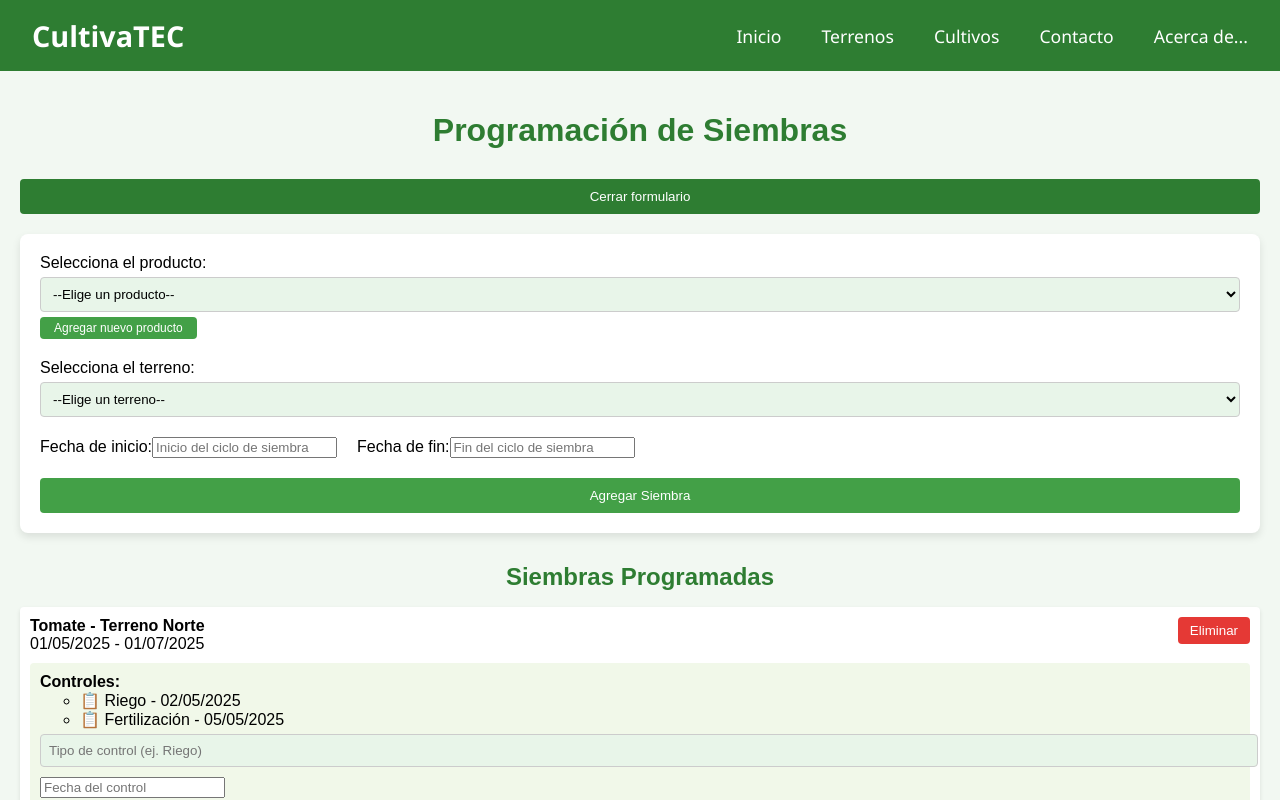
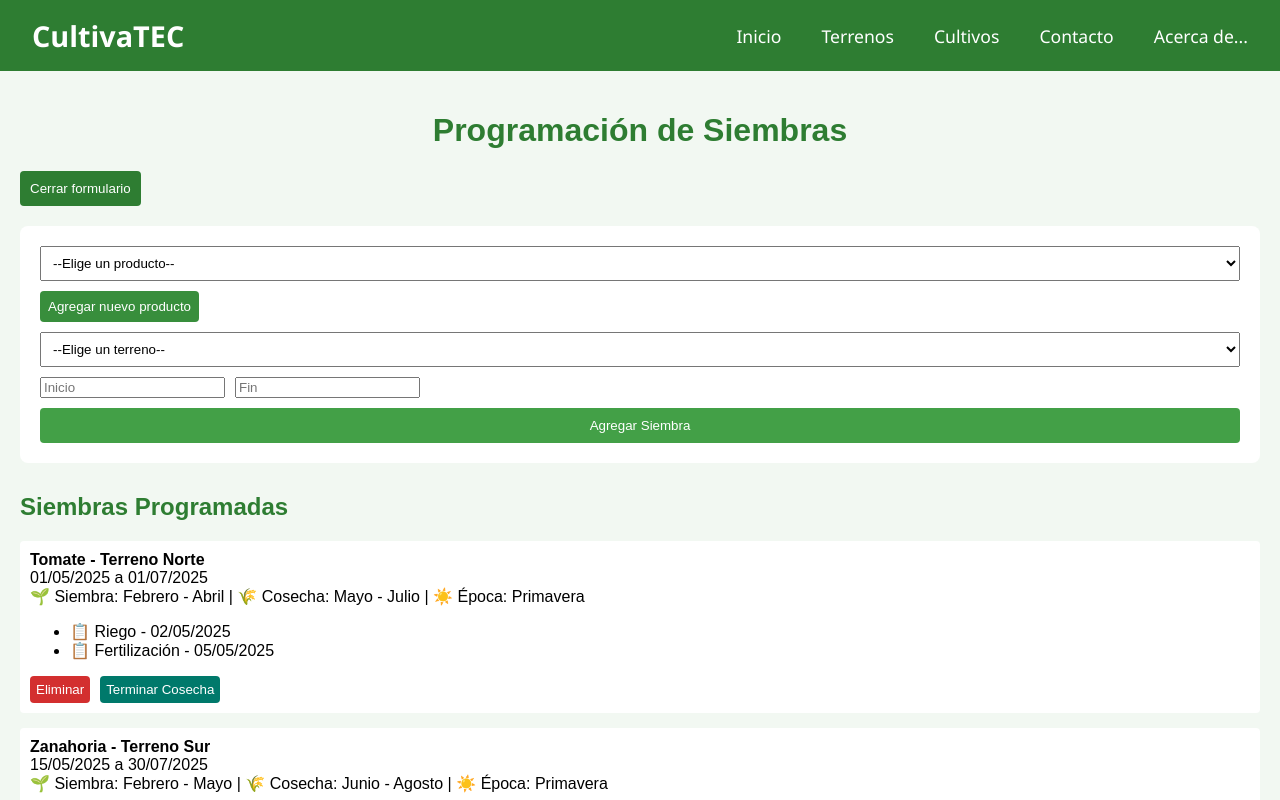
Before and after one commit to MarioRojasV/Proyecto2Reque, a React (Create React App) app: page /cultivos in a window 1280 px wide. Both pictures are taken after a click on the button "Programar nuevo cultivo". Shown: the top 800 px of the page. Built offline with nearby package versions, Linux system fonts and the light colour scheme.

Commit message:
Lotes, ciclos y caracteristicas

```diff
--- a/public/appDB/cultivos.json
+++ b/public/appDB/cultivos.json
@@ -5,6 +5,9 @@
       "terreno": "Terreno Norte",
       "fechaInicio": "01/05/2025",
       "fechaFin": "01/07/2025",
+      "siembra": "Febrero - Abril",
+      "cosecha": "Mayo - Julio",
+      "epocaIdeal": "Primavera",
       "controles": [
         { "tipo": "Riego", "fecha": "02/05/2025" },
         { "tipo": "Fertilización", "fecha": "05/05/2025" }
@@ -15,6 +18,9 @@
       "terreno": "Terreno Sur",
       "fechaInicio": "15/05/2025",
       "fechaFin": "30/07/2025",
+      "siembra": "Febrero - Mayo",
+      "cosecha": "Junio - Agosto",
+      "epocaIdeal": "Primavera",
       "controles": [
         { "tipo": "Abono", "fecha": "16/05/2025" },
         { "tipo": "Riego", "fecha": "20/05/2025" }
--- a/src/pages/Cultivos.js
+++ b/src/pages/Cultivos.js
@@ -5,15 +5,30 @@ import "react-datepicker/dist/react-datepicker.css";
 const Cultivos = () => {
   const [productos, setProductos] = useState(() => {
     const productosGuardados = localStorage.getItem('productos');
-    return productosGuardados ? JSON.parse(productosGuardados) : ["Tomate", "Lechuga", "Zanahoria"];
+    try {
+      const parsed = JSON.parse(productosGuardados);
+      if (Array.isArray(parsed) && parsed.every(p => typeof p === 'object' && p.nombre)) {
+        return parsed;
+      }
+    } catch (e) {}
+    return [
+      { nombre: "Tomate", siembra: "Febrero - Abril", cosecha: "Mayo - Julio", epocaIdeal: "Primavera" },
+      { nombre: "Lechuga", siembra: "Enero - Marzo", cosecha: "Marzo - Mayo", epocaIdeal: "Invierno" },
+      { nombre: "Zanahoria", siembra: "Febrero - Mayo", cosecha: "Junio - Agosto", epocaIdeal: "Primavera" }
+    ];
   });
+
   const [terrenos, setTerrenos] = useState([]);
   const [productoSeleccionado, setProductoSeleccionado] = useState("");
   const [terrenoSeleccionado, setTerrenoSeleccionado] = useState("");
   const [siembras, setSiembras] = useState([]);
+  const [lotes, setLotes] = useState([]);
   const [fechaInicio, setFechaInicio] = useState(null);
   const [fechaFin, setFechaFin] = useState(null);
   const [nuevoProducto, setNuevoProducto] = useState("");
+  const [nuevaSiembra, setNuevaSiembra] = useState("");
+  const [nuevaCosecha, setNuevaCosecha] = useState("");
+  const [nuevaEpoca, setNuevaEpoca] = useState("");
   const [error, setError] = useState("");
   const [nuevoControl, setNuevoControl] = useState("");
   const [fechaControl, setFechaControl] = useState(null);
@@ -23,11 +38,8 @@ const Cultivos = () => {
   useEffect(() => {
     fetch('/appDB/terrenos.json')
       .then(res => res.json())
-      .then(data => {
-        const nombresTerrenos = data.terrenos.map(terreno => terreno.nombre);
-        setTerrenos(nombresTerrenos);
-      })
-      .catch(err => console.error("Error al cargar los terrenos:", err));
+      .then(data => setTerrenos(data.terrenos.map(t => t.nombre)))
+      .catch(err => console.error("Error al cargar terrenos:", err));
   }, []);
 
   useEffect(() => {
@@ -37,29 +49,25 @@ const Cultivos = () => {
       .catch(err => console.error("Error al cargar cultivos:", err));
   }, []);
 
-  const handleSeleccionProducto = (event) => {
-    setProductoSeleccionado(event.target.value);
-  };
-
-  const handleSeleccionTerreno = (event) => {
-    setTerrenoSeleccionado(event.target.value);
-  };
-
   const agregarSiembra = () => {
     if (!productoSeleccionado || !terrenoSeleccionado || !fechaInicio || !fechaFin) {
       setError("Por favor, selecciona un producto, un terreno y ambas fechas.");
       return;
     }
 
-    const nuevaSiembra = {
+    const producto = productos.find(p => p.nombre === productoSeleccionado);
+    const nuevaSiembraObj = {
       producto: productoSeleccionado,
       terreno: terrenoSeleccionado,
       fechaInicio: fechaInicio.toLocaleDateString(),
       fechaFin: fechaFin.toLocaleDateString(),
+      siembra: producto?.siembra || "No definido",
+      cosecha: producto?.cosecha || "No definido",
+      epocaIdeal: producto?.epocaIdeal || "No definida",
       controles: []
     };
 
-    setSiembras([...siembras, nuevaSiembra]);
+    setSiembras([...siembras, nuevaSiembraObj]);
     setProductoSeleccionado("");
     setTerrenoSeleccionado("");
     setFechaInicio(null);
@@ -67,18 +75,26 @@ const Cultivos = () => {
     setError("");
   };
 
+  const agregarNuevoProducto = () => {
+    if (!nuevoProducto || !nuevaSiembra || !nuevaCosecha || !nuevaEpoca) return;
+
+    const nuevoObj = {
+      nombre: nuevoProducto.trim(),
+      siembra: nuevaSiembra.trim(),
+      cosecha: nuevaCosecha.trim(),
+      epocaIdeal: nuevaEpoca.trim()
+    };
+
+    const productosActualizados = [...productos, nuevoObj];
+    setProductos(productosActualizados);
+    localStorage.setItem('productos', JSON.stringify(productosActualizados));
+
+    setNuevoProducto(""); setNuevaSiembra(""); setNuevaCosecha(""); setNuevaEpoca("");
+    setMostrarAgregarProducto(false);
+  };
+
   const eliminarSiembra = (index) => {
     setSiembras(siembras.filter((_, i) => i !== index));
-  };
-
-  const agregarNuevoProducto = () => {
-    if (nuevoProducto.trim() === "") return;
-
-    const productosActualizados = [...productos, nuevoProducto.trim()];
-    setProductos(productosActualizados);
-    localStorage.setItem('productos', JSON.stringify(productosActualizados));
-    setNuevoProducto("");
-    setMostrarAgregarProducto(false);
   };
 
   const agregarControl = (index) => {
@@ -89,230 +105,103 @@ const Cultivos = () => {
       fecha: fechaControl.toLocaleDateString()
     });
     setSiembras(nuevasSiembras);
-    setNuevoControl("");
-    setFechaControl(null);
+    setNuevoControl(""); setFechaControl(null);
   };
 
-  const styles = {
-    appContainer: {
-      fontFamily: 'Arial, sans-serif',
-      padding: '20px',
-      backgroundColor: '#f2f8f2',
-      minHeight: '100vh'
-    },
-    header: {
-      textAlign: 'center',
-      color: '#2e7d32',
-      marginBottom: '30px'
-    },
-    errorMessage: {
-      color: '#d32f2f',
-      marginBottom: '20px',
-      textAlign: 'center'
-    },
-    formContainer: {
-      backgroundColor: '#ffffff',
-      padding: '20px',
-      borderRadius: '8px',
-      boxShadow: '0 4px 8px rgba(0,0,0,0.1)',
-      marginBottom: '30px'
-    },
-    selectContainer: {
-      marginBottom: '20px'
-    },
-    inputField: {
-      width: '100%',
-      padding: '8px',
-      borderRadius: '4px',
-      border: '1px solid #ccc',
-      marginTop: '5px',
-      backgroundColor: '#e8f5e9'
-    },
-    dateContainer: {
-      display: 'flex',
-      gap: '20px',
-      marginBottom: '20px'
-    },
-    submitBtn: {
-      width: '100%',
-      padding: '10px',
-      backgroundColor: '#43a047',
-      color: 'white',
-      border: 'none',
-      borderRadius: '4px',
-      cursor: 'pointer'
-    },
-    siembrasHeader: {
-      textAlign: 'center',
-      color: '#2e7d32',
-      marginBottom: '10px'
-    },
-    siembrasList: {
-      listStyle: 'none',
-      padding: '0'
-    },
-    siembraItem: {
-      backgroundColor: '#ffffff',
-      padding: '10px',
-      marginBottom: '20px',
-      borderRadius: '4px',
-      boxShadow: '0 2px 4px rgba(0,0,0,0.1)'
-    },
-    deleteBtn: {
-      backgroundColor: '#e53935',
-      color: 'white',
-      border: 'none',
-      padding: '6px 12px',
-      borderRadius: '4px',
-      cursor: 'pointer',
-      float: 'right'
-    },
-    controlList: {
-      marginTop: '10px',
-      backgroundColor: '#f1f8e9',
-      padding: '10px',
-      borderRadius: '4px'
-    },
-    miniButton: {
-      backgroundColor: '#43a047',
-      border: 'none',
-      borderRadius: '4px',
-      padding: '4px 14px',
-      fontSize: '12px',
-      cursor: 'pointer',
-      marginTop: '5px',
-      color: 'white'
+  const generarLoteId = () => {
+  const total = lotes.length + 1;
+  return String(total).padStart(9, '0'); // 000000001, 000000002, etc.
+};
+
+const terminarCosecha = (index) => {
+  const siembra = siembras[index];
+  const calidad = prompt("Ingrese la calidad de la cosecha:");
+  const comprador = prompt("Ingrese el nombre del comprador (opcional):");
+
+  if (!calidad) {
+    alert("Debe ingresar la calidad.");
+    return;
   }
+
+  const nuevoLote = {
+    ...siembra,
+    loteId: generarLoteId(),
+    calidad,
+    comprador: comprador || "No definido"
+  };
+
+  const nuevasSiembras = siembras.filter((_, i) => i !== index);
+  setSiembras(nuevasSiembras);
+  setLotes([...lotes, nuevoLote]);
 };
 
   return (
-    <div style={styles.appContainer}>
-      <h1 style={styles.header}>Programación de Siembras</h1>
+    <div style={{ padding: '20px', fontFamily: 'Arial', backgroundColor: '#f2f8f2' }}>
+      <h1 style={{ textAlign: 'center', color: '#2e7d32' }}>Programación de Siembras</h1>
 
-      {error && <div style={styles.errorMessage}>{error}</div>}
-
-      <button
-        onClick={() => setMostrarFormulario(!mostrarFormulario)}
-        style={{ ...styles.submitBtn, marginBottom: '20px', backgroundColor: '#2e7d32' }}
-      >
+      <button onClick={() => setMostrarFormulario(!mostrarFormulario)} style={{ backgroundColor: '#2e7d32', color: 'white', padding: '10px', marginBottom: '20px', borderRadius: '4px', border: 'none' }}>
         {mostrarFormulario ? "Cerrar formulario" : "Programar nuevo cultivo"}
       </button>
 
       {mostrarFormulario && (
-        <div style={styles.formContainer}>
-          <div style={styles.selectContainer}>
-            <label>Selecciona el producto:</label>
-            <select value={productoSeleccionado} onChange={handleSeleccionProducto} style={styles.inputField}>
+        <div style={{ backgroundColor: '#fff', padding: '20px', borderRadius: '8px', marginBottom: '30px' }}>
+          <select value={productoSeleccionado} onChange={(e) => setProductoSeleccionado(e.target.value)} style={{ width: '100%', padding: '8px', marginBottom: '10px' }}>
             <option value="">--Elige un producto--</option>
-              {productos.map((producto, index) => (
-                <option key={index} value={producto}>{producto}</option>
-              ))}
+            {productos.map((producto, i) => <option key={i} value={producto.nombre}>{producto.nombre}</option>)}
           </select>
 
-            <button
-              onClick={() => setMostrarAgregarProducto(!mostrarAgregarProducto)}
-              style={styles.miniButton}
-            >
+          <button onClick={() => setMostrarAgregarProducto(!mostrarAgregarProducto)} style={{ marginBottom: '10px', backgroundColor: '#388e3c', color: 'white', border: 'none', borderRadius: '4px', padding: '8px' }}>
             {mostrarAgregarProducto ? "Cancelar" : "Agregar nuevo producto"}
           </button>
 
           {mostrarAgregarProducto && (
-              <div style={{ marginTop: '10px' }}>
-                <input
-                  type="text"
-                  value={nuevoProducto}
-                  onChange={(e) => setNuevoProducto(e.target.value)}
-                  placeholder="Nuevo producto"
-                  style={styles.inputField}
-                />
-                <button
-                  onClick={agregarNuevoProducto}
-                  style={{ ...styles.submitBtn, marginTop: '10px', backgroundColor: '#388e3c' }}
-                >
-                  Guardar Producto
-                </button>
-              </div>
-            )}
-          </div>
-
-          <div style={styles.selectContainer}>
-            <label>Selecciona el terreno:</label>
-            <select value={terrenoSeleccionado} onChange={handleSeleccionTerreno} style={styles.inputField}>
-              <option value="">--Elige un terreno--</option>
-              {terrenos.map((terreno, index) => (
-                <option key={index} value={terreno}>{terreno}</option>
-              ))}
-            </select>
-          </div>
-
-          <div style={styles.dateContainer}>
             <div>
-              <label>Fecha de inicio:</label>
-              <DatePicker
-                selected={fechaInicio}
-                onChange={date => setFechaInicio(date)}
-                dateFormat="dd/MM/yyyy"
-                placeholderText="Inicio del ciclo de siembra"
-                className="input-field"
-              />
-            </div>
-            <div>
-              <label>Fecha de fin:</label>
-              <DatePicker
-                selected={fechaFin}
-                onChange={date => setFechaFin(date)}
-                dateFormat="dd/MM/yyyy"
-                placeholderText="Fin del ciclo de siembra"
-                className="input-field"
-              />
-            </div>
-          </div>
-
-          <button onClick={agregarSiembra} style={styles.submitBtn}>Agregar Siembra</button>
+              <input type="text" placeholder="Nombre" value={nuevoProducto} onChange={(e) => setNuevoProducto(e.target.value)} style={{ width: '100%', marginBottom: '5px' }} />
+              <input type="text" placeholder="Siembra" value={nuevaSiembra} onChange={(e) => setNuevaSiembra(e.target.value)} style={{ width: '100%', marginBottom: '5px' }} />
+              <input type="text" placeholder="Cosecha" value={nuevaCosecha} onChange={(e) => setNuevaCosecha(e.target.value)} style={{ width: '100%', marginBottom: '5px' }} />
+              <input type="text" placeholder="Época Ideal" value={nuevaEpoca} onChange={(e) => setNuevaEpoca(e.target.value)} style={{ width: '100%', marginBottom: '10px' }} />
+              <button onClick={agregarNuevoProducto} style={{ backgroundColor: '#43a047', color: 'white', border: 'none', borderRadius: '4px', padding: '8px', width: '100%' }}>Guardar Producto</button>
             </div>
           )}
 
-      <h2 style={styles.siembrasHeader}>Siembras Programadas</h2>
-      <ul style={styles.siembrasList}>
+          <select value={terrenoSeleccionado} onChange={(e) => setTerrenoSeleccionado(e.target.value)} style={{ width: '100%', padding: '8px', marginBottom: '10px' }}>
+            <option value="">--Elige un terreno--</option>
+            {terrenos.map((terreno, i) => <option key={i} value={terreno}>{terreno}</option>)}
+          </select>
+
+          <div style={{ display: 'flex', gap: '10px', marginBottom: '10px' }}>
+            <DatePicker selected={fechaInicio} onChange={(date) => setFechaInicio(date)} dateFormat="dd/MM/yyyy" placeholderText="Inicio" />
+            <DatePicker selected={fechaFin} onChange={(date) => setFechaFin(date)} dateFormat="dd/MM/yyyy" placeholderText="Fin" />
+          </div>
+
+          <button onClick={agregarSiembra} style={{ backgroundColor: '#43a047', color: 'white', padding: '10px', width: '100%', border: 'none', borderRadius: '4px' }}>Agregar Siembra</button>
+        </div>
+      )}
+
+      <h2 style={{ color: '#2e7d32' }}>Siembras Programadas</h2>
       {siembras.map((siembra, index) => (
-          <li key={index} style={styles.siembraItem}>
-            <button onClick={() => eliminarSiembra(index)} style={styles.deleteBtn}>Eliminar</button>
-            <div>
+        <div key={index} style={{ backgroundColor: '#fff', padding: '10px', borderRadius: '4px', marginBottom: '15px' }}>
           <strong>{siembra.producto} - {siembra.terreno}</strong><br />
-              {siembra.fechaInicio} - {siembra.fechaFin}
+          {siembra.fechaInicio} a {siembra.fechaFin}<br />
+          🌱 Siembra: {siembra.siembra} | 🌾 Cosecha: {siembra.cosecha} | ☀️ Época: {siembra.epocaIdeal}<br />
 
-              <div style={styles.controlList}>
-                <strong>Controles:</strong>
           <ul>
-                  {siembra.controles.map((control, i) => (
-                    <li key={i}>📋 {control.tipo} - {control.fecha}</li>
+            {siembra.controles.map((c, i) => <li key={i}>📋 {c.tipo} - {c.fecha}</li>)}
+          </ul>
+
+          <button onClick={() => eliminarSiembra(index)} style={{ backgroundColor: '#d32f2f', color: 'white', marginRight: '10px', border: 'none', padding: '6px', borderRadius: '4px' }}>Eliminar</button>
+          <button onClick={() => terminarCosecha(index)} style={{ backgroundColor: '#00796b', color: 'white', border: 'none', padding: '6px', borderRadius: '4px' }}>Terminar Cosecha</button>
+        </div>
       ))}
-                </ul>
-                <input
-                  type="text"
-                  placeholder="Tipo de control (ej. Riego)"
-                  value={index === siembras.length - 1 ? nuevoControl : ""}
-                  onChange={(e) => setNuevoControl(e.target.value)}
-                  style={{ ...styles.inputField, marginBottom: '10px' }}
-                />
-                <DatePicker
-                  selected={index === siembras.length - 1 ? fechaControl : null}
-                  onChange={(date) => setFechaControl(date)}
-                  dateFormat="dd/MM/yyyy"
-                  placeholderText="Fecha del control"
-                  className="input-field"
-                />
-                <button
-                  onClick={() => agregarControl(index)}
-                  style={{ ...styles.submitBtn, marginTop: '10px', backgroundColor: '#558b2f' }}
-                >
-                  Agregar Control
-                </button>
+
+      <h2 style={{ color: '#2e7d32' }}>Control de Lotes</h2>
+      {lotes.map((lote, i) => (
+        <div key={i} style={{ backgroundColor: '#e8f5e9', padding: '10px', borderRadius: '4px', marginBottom: '10px' }}>
+          <strong>{lote.producto} - {lote.terreno}</strong><br />
+          🆔 Lote: {lote.loteId} | Calidad: {lote.calidad} | Comprador: {lote.comprador}<br />
+          🌱 Siembra: {lote.siembra} | 🌾 Cosecha: {lote.cosecha} | ☀️ Época: {lote.epocaIdeal}
         </div>
-            </div>
-          </li>
       ))}
-      </ul>
     </div>
   );
 };
```
Lines whose indentation alone changed are shown as unchanged.
